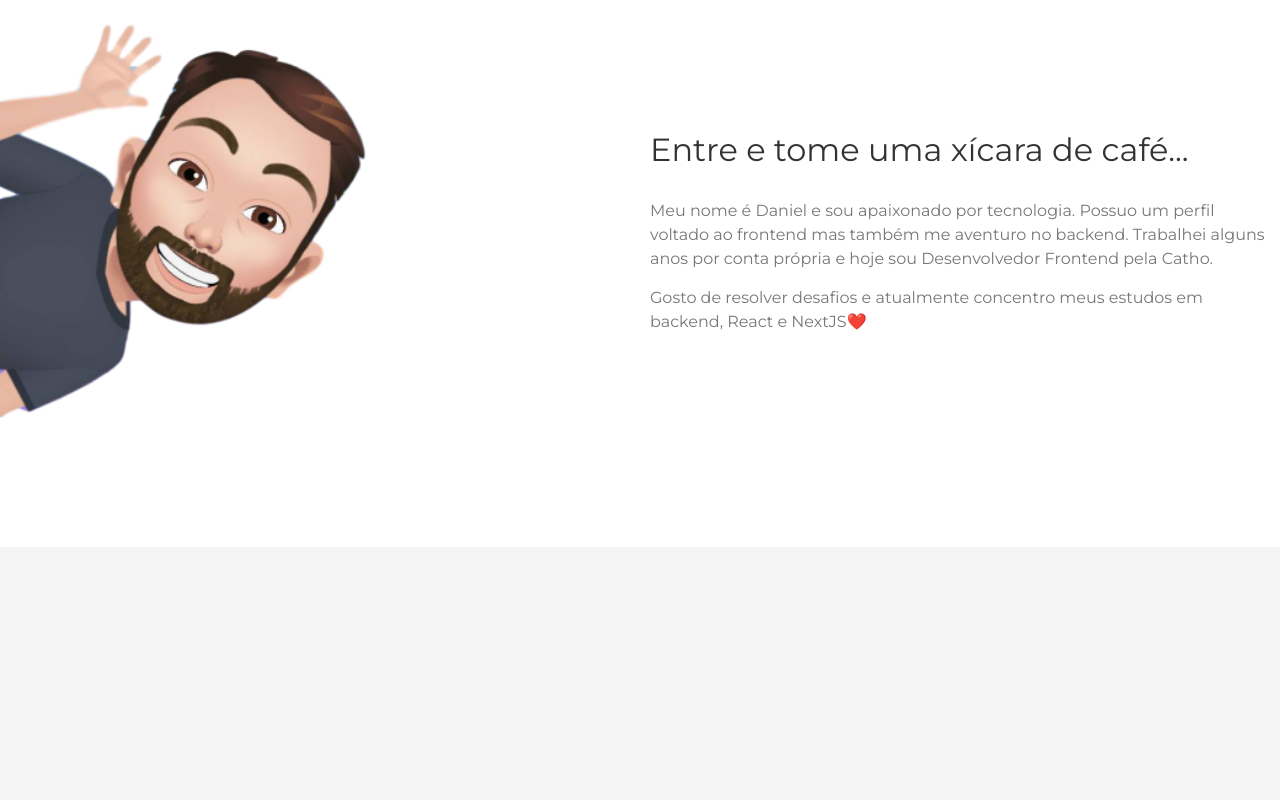
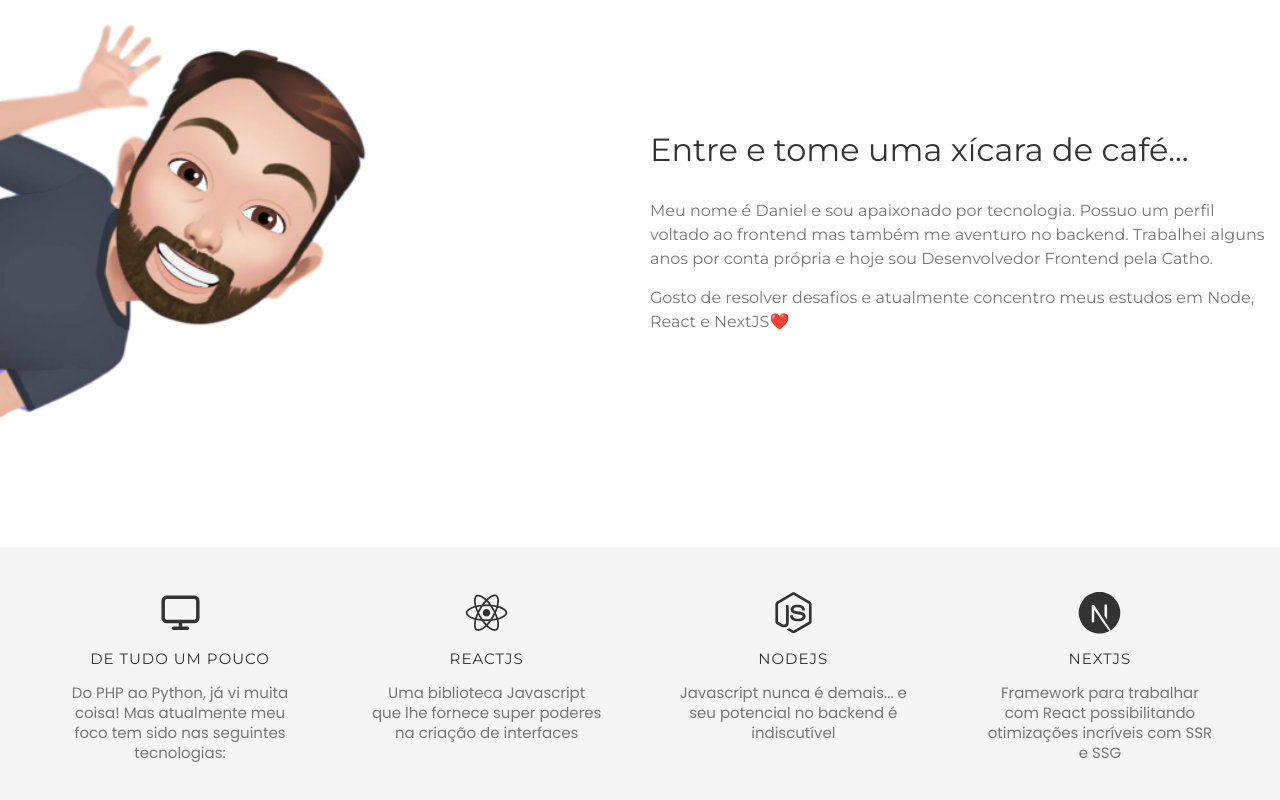
Before and after one commit to profdangarcia/my-portfolio, a Next.js app: page / in a window 1280 px wide. Shown: the part 928-1728 px from the top of the page. Built offline with nearby package versions, Linux system fonts and the light colour scheme; a web font is replaced by a local one.

Commit message:
feat: creating tech section

```diff
--- a/src/components/About/index.tsx
+++ b/src/components/About/index.tsx
@@ -37,7 +37,7 @@ const About: React.FC = () => {
           </AboutText>
           <AboutText>
             Gosto de resolver desafios e atualmente concentro meus estudos em
-            backend, React e NextJS❤️
+            Node, React e NextJS❤️
           </AboutText>
         </AboutContainer>
       </Content>
--- /dev/null
+++ b/src/components/PortfolioSection/index.tsx
@@ -0,0 +1,9 @@
+import React from 'react'
+
+import { Container } from './styles'
+
+const PortfolioSection: React.FC = () => {
+  return <Container />
+}
+
+export default PortfolioSection
--- /dev/null
+++ b/src/components/PortfolioSection/styles.ts
@@ -0,0 +1,7 @@
+import styled from 'styled-components'
+
+export const Container = styled.div`
+  height: 260px;
+  background: ${props => props.theme.colors.primary};
+  width: 100%;
+`
--- /dev/null
+++ b/src/components/TechSection/index.tsx
@@ -0,0 +1,68 @@
+import React from 'react'
+import { FiMonitor } from 'react-icons/fi'
+import { FaReact, FaNodeJs } from 'react-icons/fa'
+import { SiNextDotJs } from 'react-icons/si'
+
+import Wrapper from '../utils/Wrapper'
+
+import {
+  Container,
+  Content,
+  TechItem,
+  InfoBox,
+  TechTitle,
+  TechDescription
+} from './styles'
+
+const TechSection: React.FC = () => {
+  return (
+    <Container>
+      <Wrapper>
+        <Content>
+          <TechItem>
+            <FiMonitor />
+            <InfoBox>
+              <TechTitle>DE TUDO UM POUCO</TechTitle>
+              <TechDescription>
+                Do PHP ao Python, já vi muita coisa! Mas atualmente meu foco tem
+                sido nas seguintes tecnologias:
+              </TechDescription>
+            </InfoBox>
+          </TechItem>
+          <TechItem>
+            <FaReact />
+            <InfoBox>
+              <TechTitle>REACTJS</TechTitle>
+              <TechDescription>
+                Uma biblioteca Javascript que lhe fornece super poderes na
+                criação de interfaces
+              </TechDescription>
+            </InfoBox>
+          </TechItem>
+          <TechItem>
+            <FaNodeJs />
+            <InfoBox>
+              <TechTitle>NODEJS</TechTitle>
+              <TechDescription>
+                Javascript nunca é demais... e seu potencial no backend é
+                indiscutível
+              </TechDescription>
+            </InfoBox>
+          </TechItem>
+          <TechItem>
+            <SiNextDotJs />
+            <InfoBox>
+              <TechTitle>NEXTJS</TechTitle>
+              <TechDescription>
+                Framework para trabalhar com React possibilitando otimizações
+                incríveis com SSR e SSG
+              </TechDescription>
+            </InfoBox>
+          </TechItem>
+        </Content>
+      </Wrapper>
+    </Container>
+  )
+}
+
+export default TechSection
--- /dev/null
+++ b/src/components/TechSection/styles.ts
@@ -0,0 +1,67 @@
+import styled from 'styled-components'
+
+export const Container = styled.div`
+  padding: 45px 0;
+`
+
+export const Content = styled.div`
+  display: flex;
+  flex-direction: column;
+  align-items: center;
+  justify-content: center;
+
+  @media (min-width: ${props => props.theme.screens.medium}) {
+    flex-direction: row;
+    justify-content: space-between;
+  }
+`
+
+export const TechItem = styled.div`
+  display: flex;
+  flex-direction: column;
+  align-items: center;
+  justify-content: center;
+  color: ${props => props.theme.colors.textTitle};
+  text-align: center;
+  padding: 20px 0;
+
+  svg {
+    font-size: 45px;
+  }
+
+  @media (min-width: ${props => props.theme.screens.medium}) {
+    justify-content: space-between;
+    padding: 0;
+    height: 180px;
+  }
+`
+
+export const InfoBox = styled.div`
+  @media (min-width: ${props => props.theme.screens.medium}) {
+    height: 150px;
+  }
+`
+
+export const TechTitle = styled.h2`
+  font-size: 13px;
+  letter-spacing: 1px;
+  margin: 15px 0;
+  font-weight: 400;
+  font-family: 'Montserrat', sans-serif;
+
+  @media (min-width: ${props => props.theme.screens.medium}) {
+    font-size: 15px;
+  }
+`
+
+export const TechDescription = styled.p`
+  color: ${props => props.theme.colors.text};
+  font-size: 13px;
+  line-height: 20px;
+  max-width: 400px;
+
+  @media (min-width: ${props => props.theme.screens.medium}) {
+    font-size: 15px;
+    max-width: 230px;
+  }
+`
--- a/src/pages/index.tsx
+++ b/src/pages/index.tsx
@@ -6,6 +6,8 @@ import About from '../components/About'
 
 import { Container } from '../styles/pages/home/styles'
 import Seo from '../components/Seo'
+import TechSection from '../components/TechSection'
+import PortfolioSection from '../components/PortfolioSection'
 
 const Home: React.FC = () => {
   const seoTitle = 'Aceita um café?'
@@ -17,6 +19,8 @@ const Home: React.FC = () => {
       <Header />
       <Banner />
       <About />
+      <TechSection />
+      <PortfolioSection />
     </Container>
   )
 }
```
